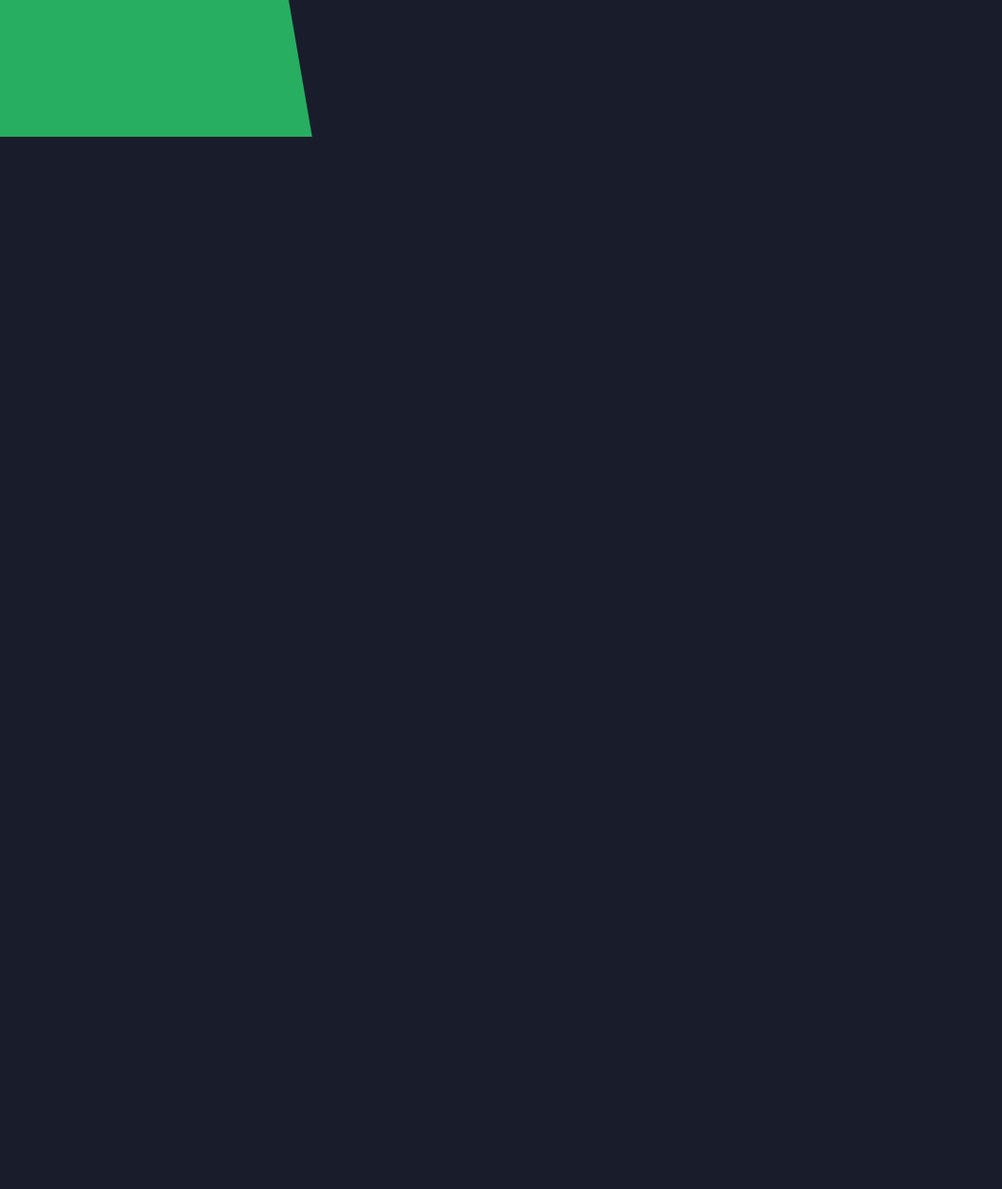
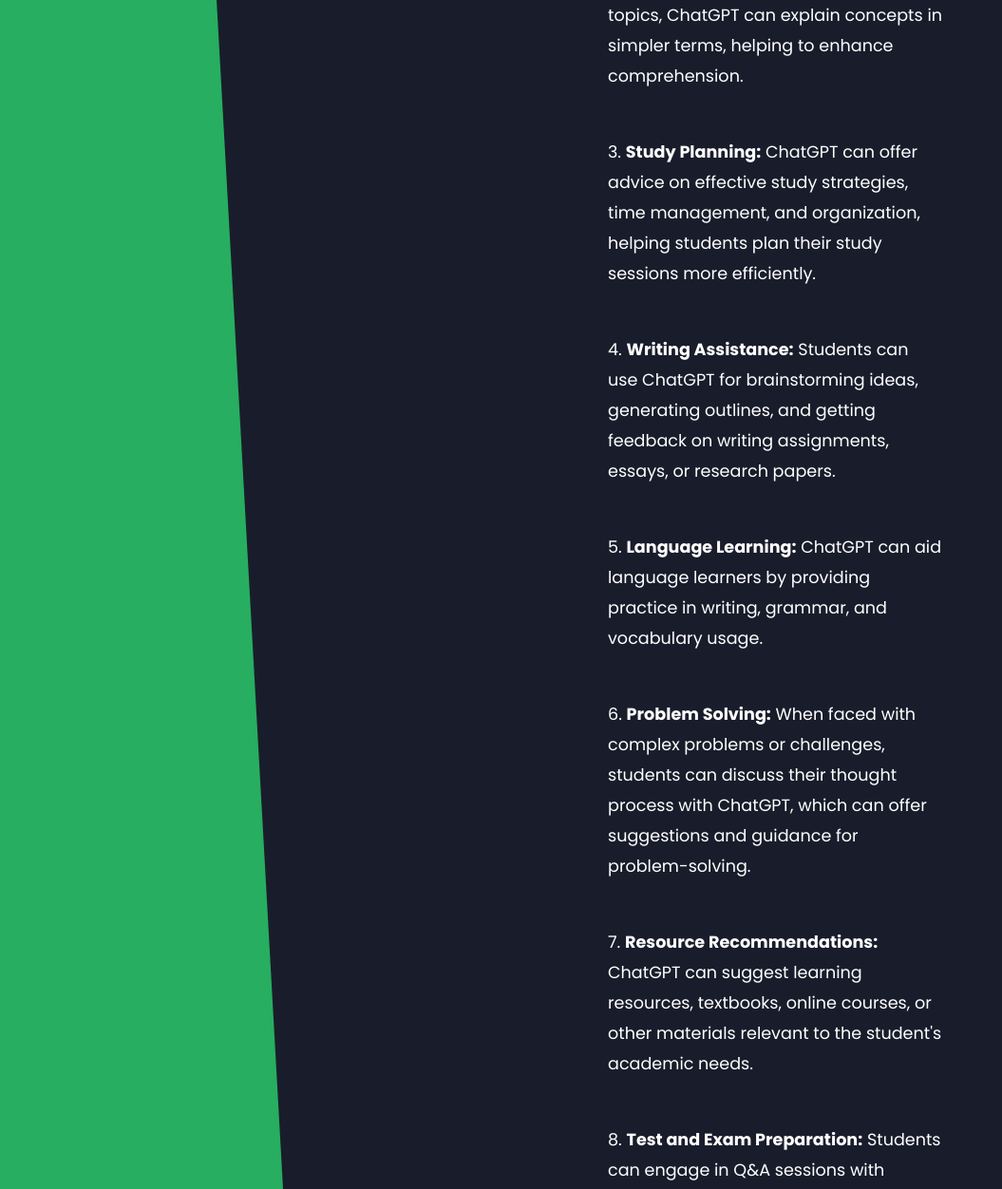
Before and after one commit to TayveonH/AI-Project, a website: page templateAI/AIhelpLearningAndStudying.html in a window 1280 px wide. Shown: the part 656-1908 px from the top of the page at 95% size, without its empty margins (0-1055 px from the left). Before the commit the page ends 800 px from the top, so only its background shows below. Drawn offline with Linux system fonts and the light colour scheme.

Commit message:
Update AIhelpLearningAndStudying.html

```diff
--- a/templateAI/AIhelpLearningAndStudying.html
+++ b/templateAI/AIhelpLearningAndStudying.html
@@ -26,6 +26,27 @@
         <h1 class="name">
           How AI helps learning and studying
         </h1>
+
+        <p>ChatGPT can assist students in their studies by providing valuable support in various ways:</p>
+
+        <p>1. <strong>Answering Questions:</strong> Students can ask specific questions about their coursework, assignments, or concepts, and ChatGPT can provide explanations and clarifications.</p>
+
+        <p>2. <strong>Concept Explanation:</strong> If students are struggling with understanding certain topics, ChatGPT can explain concepts in simpler terms, helping to enhance comprehension.</p>
+
+        <p>3. <strong>Study Planning:</strong> ChatGPT can offer advice on effective study strategies, time management, and organization, helping students plan their study sessions more efficiently.</p>
+
+        <p>4. <strong>Writing Assistance:</strong> Students can use ChatGPT for brainstorming ideas, generating outlines, and getting feedback on writing assignments, essays, or research papers.</p>
+
+        <p>5. <strong>Language Learning:</strong> ChatGPT can aid language learners by providing practice in writing, grammar, and vocabulary usage.</p>
+
+        <p>6. <strong>Problem Solving:</strong> When faced with complex problems or challenges, students can discuss their thought process with ChatGPT, which can offer suggestions and guidance for problem-solving.</p>
+
+        <p>7. <strong>Resource Recommendations:</strong> ChatGPT can suggest learning resources, textbooks, online courses, or other materials relevant to the student's academic needs.</p>
+
+        <p>8. <strong>Test and Exam Preparation:</strong> Students can engage in Q&A sessions with ChatGPT to review and reinforce their understanding of subjects, preparing for exams and tests.</p>
+
+        <p>By leveraging these capabilities, ChatGPT aims to complement students' learning experiences and provide additional support throughout their educational journey.</p>
+
         <p>
           Discover how AI tools like ChatGPT can actually help students study and learn efficiently.
         </p>
```
